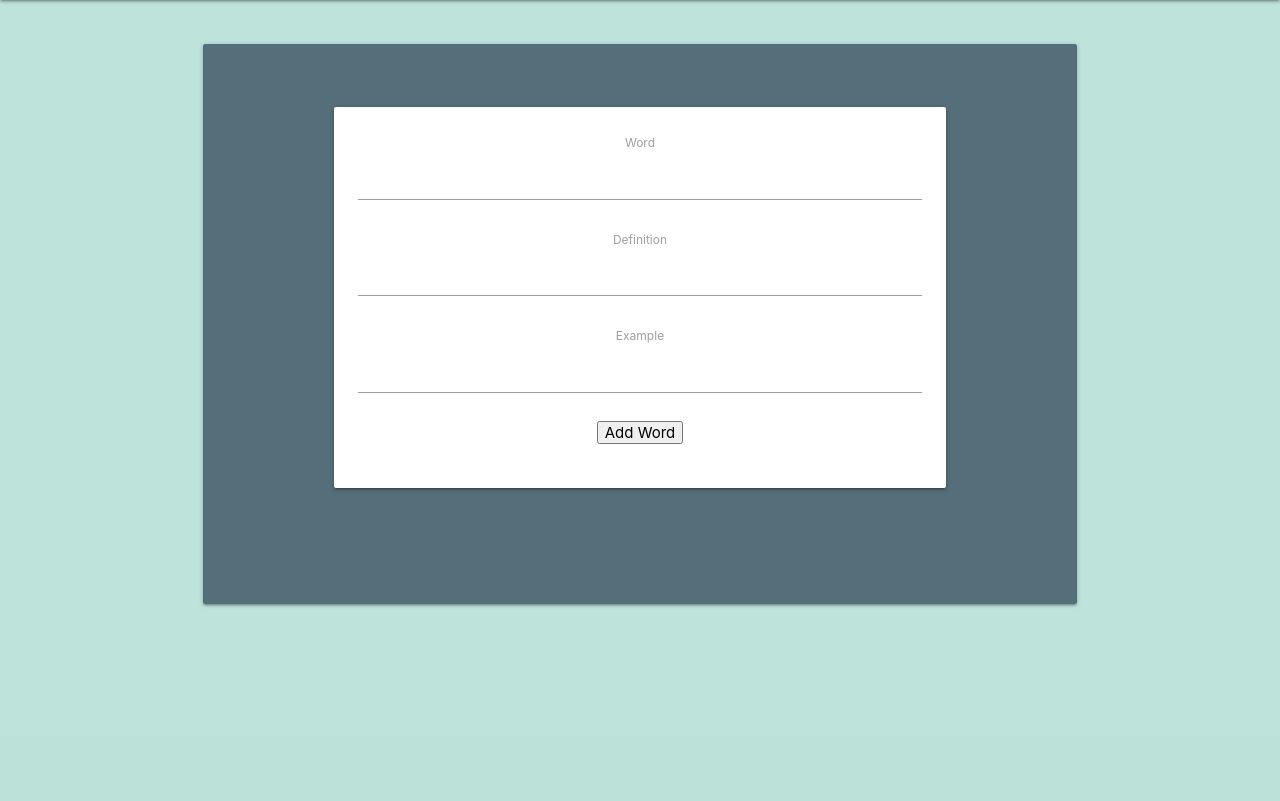
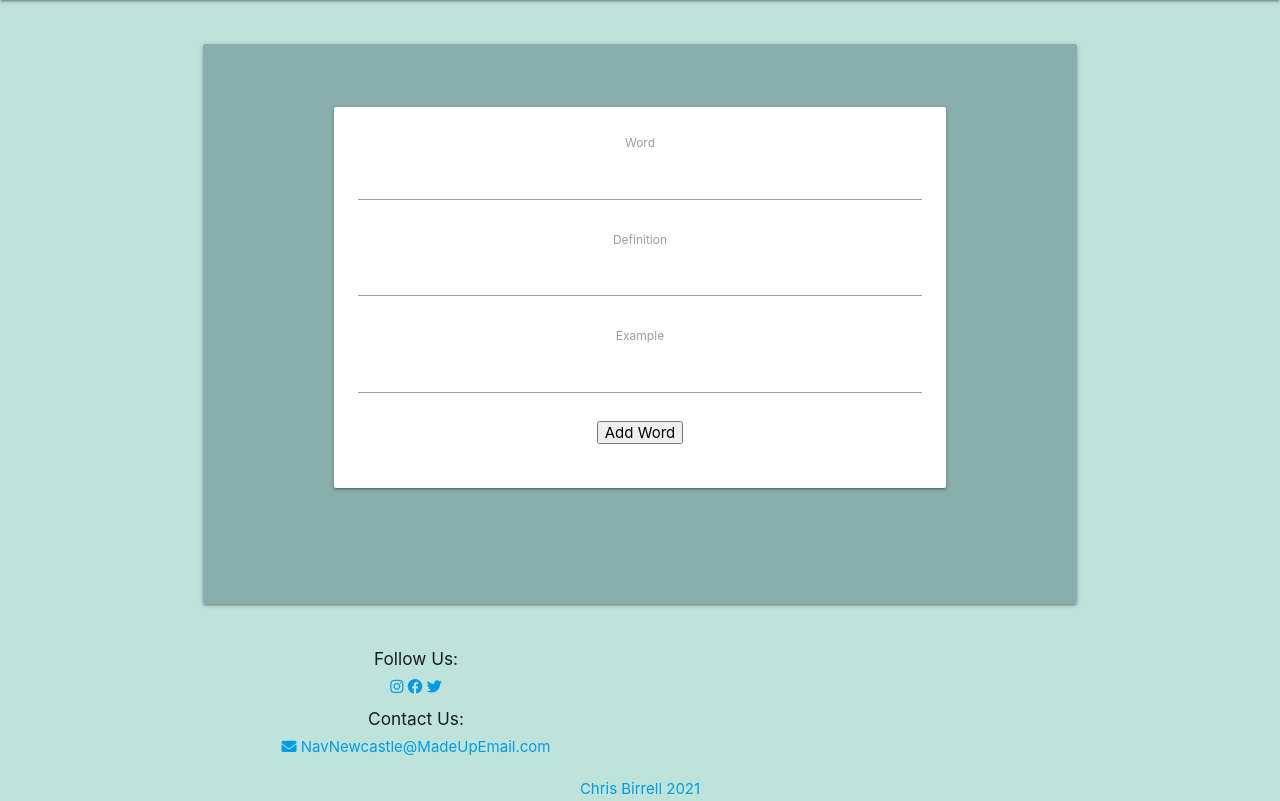
Before and after one commit to Birrellc/Navigating-Newcastle, a Flask app: page /add_word in a window 1280 px wide. Shown: the part 64-865 px from the top of the page. Before the commit the page ends 671 px from the top, so only its background shows below. Run offline with Flask 2, Linux system fonts and the light colour scheme; the visitor is signed in with stand-in values (Sample User, id 1); some libraries are stand-ins or nearby versions.

Commit message:
Feat: added footer and copyright

```diff
--- a/templates/base.html
+++ b/templates/base.html
@@ -67,13 +67,39 @@
     <section class="main container">
       <div class="row">
         <div class="col s12">
-          <div class="card jumbotron center-align blue-grey darken-1">
+          <div class="card jumbotron center-align">
 
             {% block content %} {% endblock %}
           </div>
         </div>
       </div>
     </section>
+
+<footer class="footer">
+  <div class="container center-align">
+      <div class="row">
+          <div class="col s12 m6">
+              <h6>Follow Us:</h6>
+              <a href="https://www.instagram.com" target="_blank" class="social-link"><i
+                class="fab fa-instagram"></i></a>
+              <a href="https://www.facebook.com/" target="_blank" class="social-link"><i
+                      class="fab fa-facebook"></i></a>
+              <a href="https://www.twitter.com/" target="_blank" class="social-link"><i
+                      class="fab fa-twitter"></i></a>
+              <h6>Contact Us:</h6>
+              <a href="mailto:vaiezmedia@gmail.com" class="social-link">
+                  <i class="fas fa-envelope"></i>
+                  NavNewcastle@MadeUpEmail.com
+              </a>
+          </div>
+      </div>
+  </div>
+  <div class="copyright">
+    <div class="center-align container">
+        <a href="https://github.com/BirrellC" target="_blank">Chris Birrell 2021</a>
+    </div>
+</div>
+</footer>
 
     <script
       src="https://code.jquery.com/jquery-3.5.1.min.js"
```
